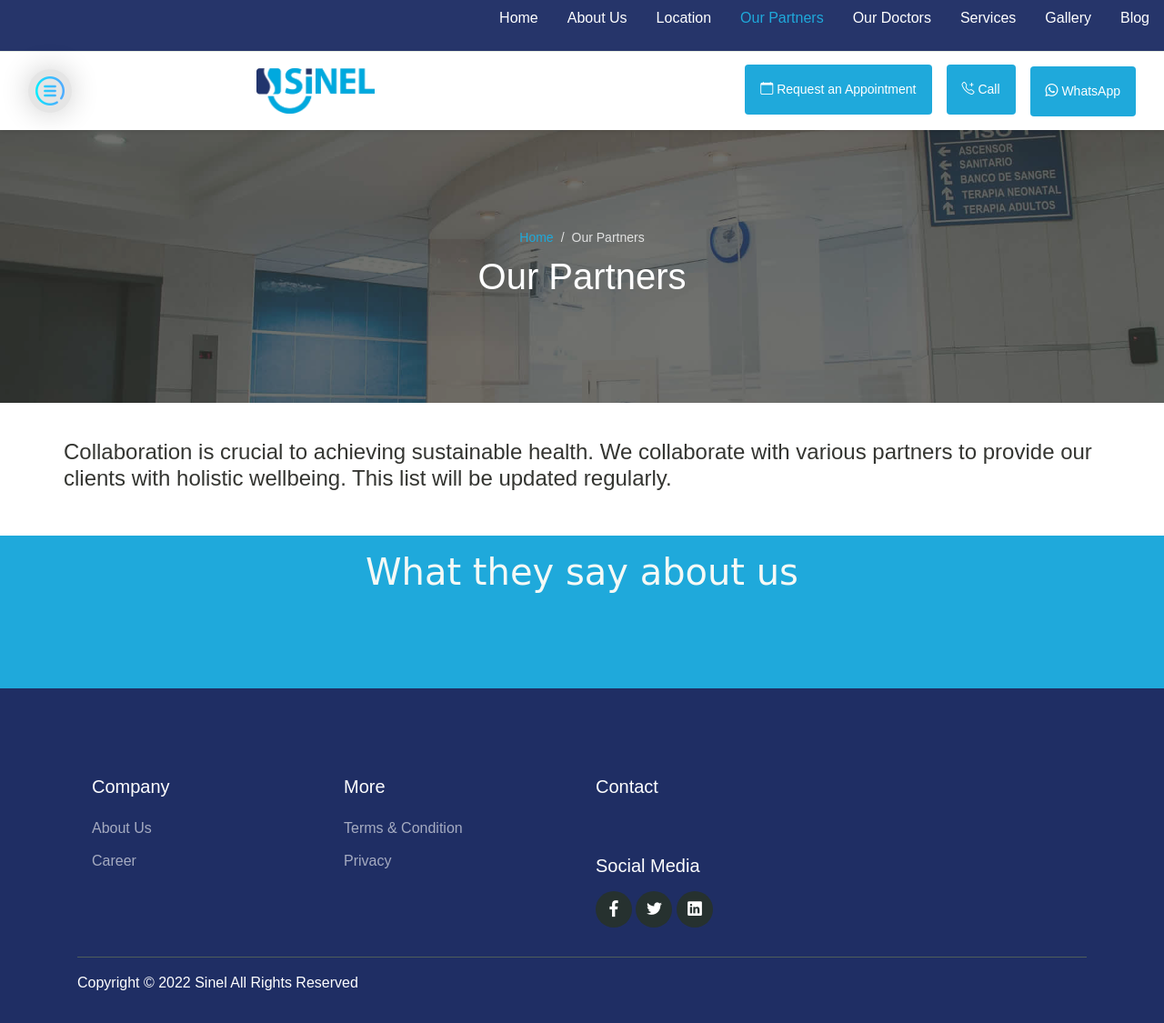
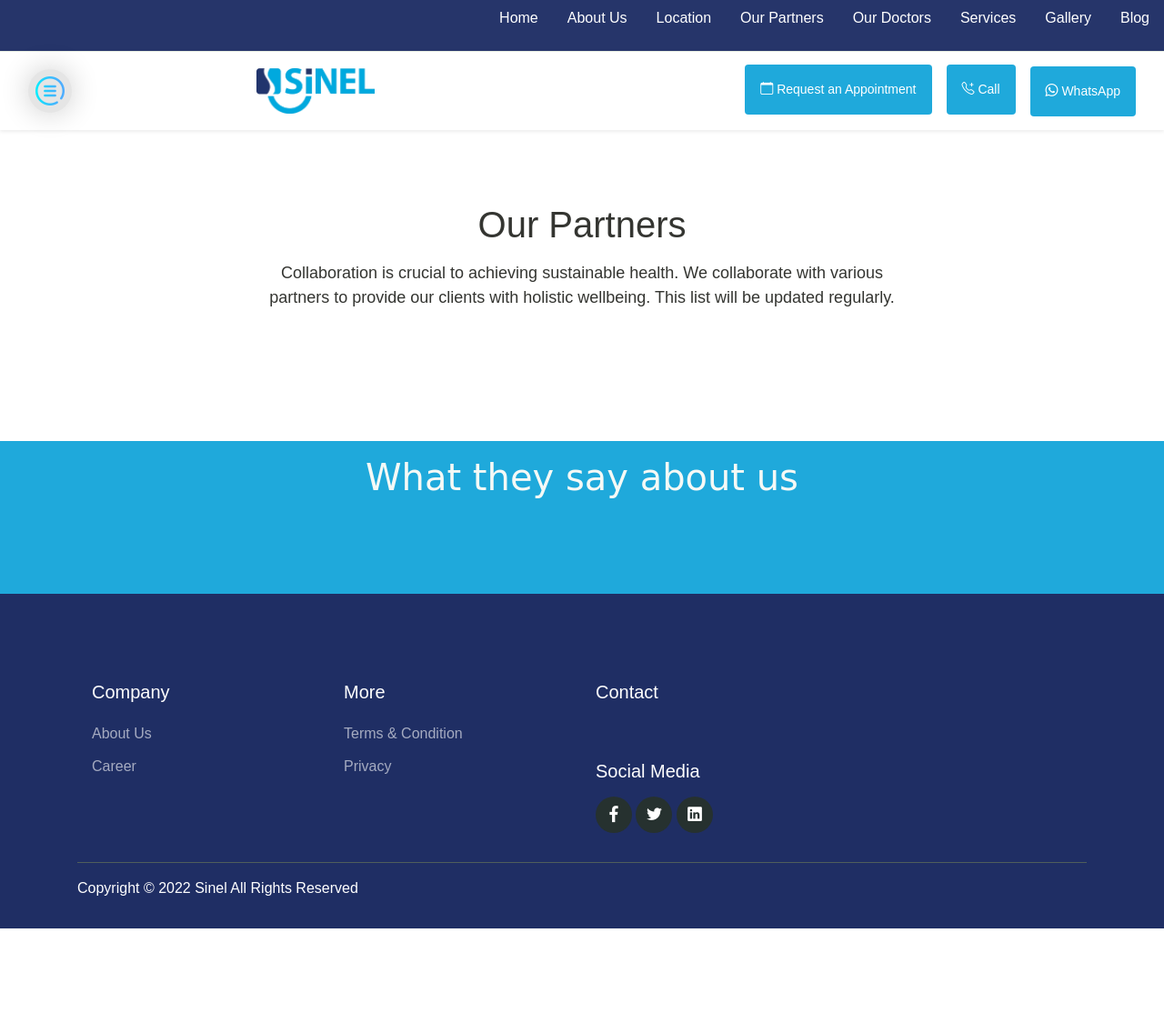
Before and after one commit to DCIT-208-ANALYTICA/sinel_web, a Django app: page /our-partners in a window 1280 px wide. Shown: the whole page at 91% size. After the commit the page ends 1021 px from the top, so only its background shows below. Run offline with Django 3.2, Linux system fonts and the light colour scheme; data that the repository does not hold is empty; some libraries are stand-ins or nearby versions; some web fonts are replaced.

Commit message:
update parterns page with list of partners

```diff
--- a/dashboard/templates/dashboard/base_template.html
+++ b/dashboard/templates/dashboard/base_template.html
@@ -239,7 +239,7 @@
                             </li>
                             <li>
                                 <a href="{% url 'dashboard:partners'%}"
-                                    class="{% block our-clients-page-active %}{% endblock %}">
+                                    class="{% block partners-page-active %}{% endblock %}">
                                     <i class="metismenu-icon bi bi-building"></i> Partners
                                 </a>
                             </li>
--- a/dashboard/templates/dashboard/partners.html
+++ b/dashboard/templates/dashboard/partners.html
@@ -1,5 +1,5 @@
 {% extends 'dashboard/base_template.html' %}
-{% block team-leads-page-active %}mm-active{% endblock %}
+{% block partners-page-active %}mm-active{% endblock %}
 {% block pagetitle %}Partners{% endblock %}
 
 {% load static %}
--- a/website/templates/website/doctors.html
+++ b/website/templates/website/doctors.html
@@ -38,7 +38,7 @@
                                     <h4>{{member.fullname}}</h4>
                                     <p><small>{{member.title}}</small></p>
                                     <p>{{member.bio}}</p>
-                                    <a href="{{member.linkedin}}"><span class="bi bi-linkedin"></span> LinkedIn</a>
+                                    <a href="{{member.linkedin}}" target="_blank"><span class="bi bi-linkedin"></span> LinkedIn</a>
                                 </div>
                                 <div class="col-3 d-flex align-items-center" style="border-left: 1px solid gray;">
                                     <div class="row">
--- a/website/templates/website/index.html
+++ b/website/templates/website/index.html
@@ -6,7 +6,6 @@
 {% block home_active %}active{% endblock %}
 
 {% block content %}
-
 
 <div class="page-hero bg-image overlay-dark" style="background-image: url({% static 'img/bg_image_1.jpg' %})">
   <div class="hero-section">
--- a/website/templates/website/our_partners.html
+++ b/website/templates/website/our_partners.html
@@ -1,32 +1,47 @@
 {% extends 'website/base_template.html' %}
-
 {% load static %}
 
-{% block our_partners_active %}active{% endblock %}
-
+{% block partners_active %}active{% endblock %}
 
 {% block content %}
-<div class="page-banner overlay-dark bg-image" style="background-image: url({% static 'img/bg_image_1.jpg' %});">
-  <div class="banner-section">
-    <div class="container text-center wow fadeInUp">
-      <nav aria-label="Breadcrumb">
-        <ol class="breadcrumb breadcrumb-dark bg-transparent justify-content-center py-0 mb-2">
-          <li class="breadcrumb-item"><a href="{% url 'website:index' %}">Home</a></li>
-          <li class="breadcrumb-item active" aria-current="page">Our Partners</li>
-        </ol>
-      </nav>
-      <h1 class="font-weight-normal">Our Partners</h1>
-    </div> <!-- .container -->
-  </div> <!-- .banner-section -->
-</div> <!-- .page-banner -->
 
-<div class="page-section p-3">
+<div class="page-section">
   <div class="container">
-    <div class="my-4 row justify-content-center">
-      <h4 class="wow fadeInDown animated">
-        Collaboration is crucial to achieving sustainable health. We collaborate with various partners to provide our
-        clients with holistic wellbeing. This list will be updated regularly.
-      </h4>
+    <div class="row justify-content-center">
+      <div class="col-lg-8 wow fadeInUp">
+        <h1 class="text-center mb-3">Our Partners</h1>
+        <div class="text-lg">
+          <p class="text text-center">
+            Collaboration is crucial to achieving sustainable health. We collaborate with various partners to provide
+            our clients with holistic wellbeing. This list will be updated regularly.
+          </p>
+        </div>
+      </div>
+      <div class="col-lg-10 mt-5">
+        <div class="row justify-content-center">
+          {% for partner in partners %}
+          <div class="col-12 wow zoomIn">
+            <div class="card">
+              <div class="card-body row">
+                <div class="col-3">
+                  <img src="{{partner.logo.url}}" alt="{{partner.fullname}}" height="100">
+                </div>
+                <div class="col-4">
+                  <h4>{{partner.name}}</h4>
+                  <p><small>{{partner.category|title}}</small></p>
+                  {% if partner.website %}
+                  <a href="{{partner.website}}" target="_blank"><span class="bi bi-globe"></span> Website</a>
+                  {% endif %}
+                </div>
+                <div class="col-5 d-flex align-items-center" style="border-left: 1px solid gray;">
+                  <p>{{partner.description}}</p>
+                </div>
+              </div>
+            </div>
+          </div>
+          {% endfor %}
+        </div>
+      </div>
     </div>
   </div>
 </div>
--- a/website/views.py
+++ b/website/views.py
@@ -1,6 +1,6 @@
 from django.shortcuts import get_object_or_404, render
 from django.views.generic import View
-from .models import About, Media, Service, TeamLead, Testimonial
+from .models import About, Media, Partner, Service, TeamLead, Testimonial
 from blog.models import Post
 
 
@@ -66,7 +66,10 @@ class OurPatnersView(View):
     template_name = "website/our_partners.html"
 
     def get(self, request, *args, **kwargs):
-        context = {"services": Service.objects.filter(visible=True)}
+        context = {
+            "partners":
+            Partner.objects.filter(visible=True).order_by("category")
+        }
         return render(request, self.template_name, context)
 
 
```
